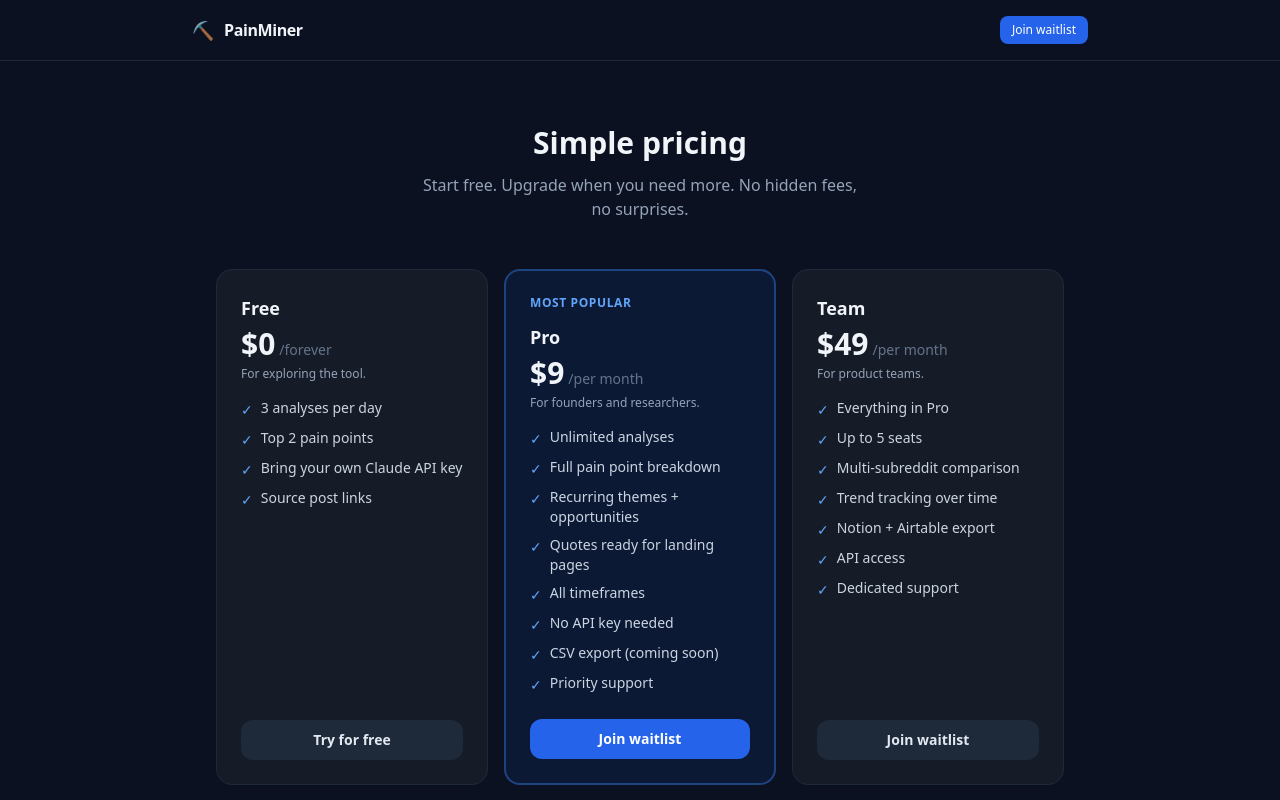
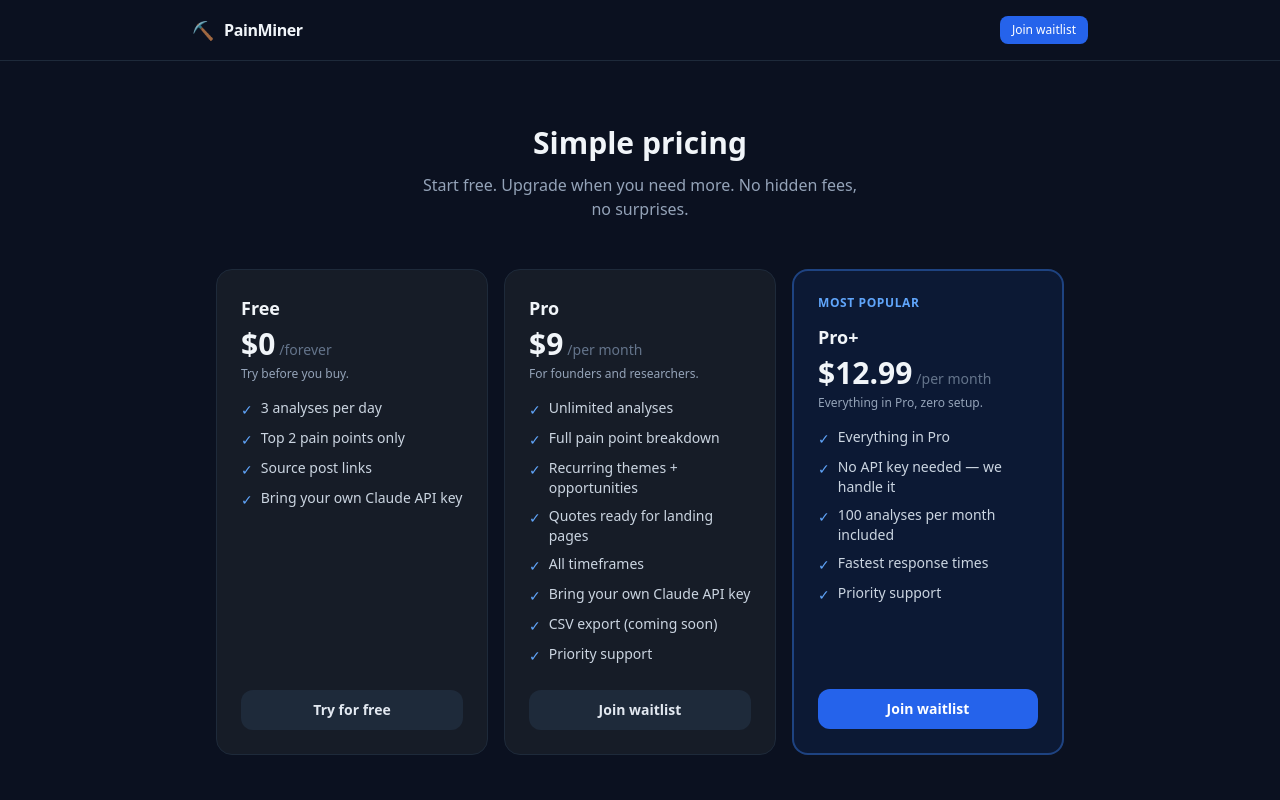
Before and after one commit to Nab20181/Reddit-Pain-Miner, a Next.js app: page /pricing in a window 1280 px wide. Shown: the top 800 px of the page. Built offline with nearby package versions, Linux system fonts and the light colour scheme.

Commit message:
feat: update pricing —  BYOK, .99 Pro+ managed key

```diff
--- a/pages/pricing.js
+++ b/pages/pricing.js
@@ -5,12 +5,12 @@
     name: 'Free',
     price: '$0',
     period: 'forever',
-    description: 'For exploring the tool.',
+    description: 'Try before you buy.',
     features: [
       '3 analyses per day',
-      'Top 2 pain points',
+      'Top 2 pain points only',
+      'Source post links',
       'Bring your own Claude API key',
-      'Source post links',
     ],
     cta: 'Try for free',
     ctaHref: '/',
@@ -27,31 +27,29 @@
       'Recurring themes + opportunities',
       'Quotes ready for landing pages',
       'All timeframes',
-      'No API key needed',
+      'Bring your own Claude API key',
       'CSV export (coming soon)',
       'Priority support',
     ],
     cta: 'Join waitlist',
     ctaHref: '/signup',
-    highlight: true,
+    highlight: false,
   },
   {
-    name: 'Team',
-    price: '$49',
+    name: 'Pro+',
+    price: '$12.99',
     period: 'per month',
-    description: 'For product teams.',
+    description: 'Everything in Pro, zero setup.',
     features: [
       'Everything in Pro',
-      'Up to 5 seats',
-      'Multi-subreddit comparison',
-      'Trend tracking over time',
-      'Notion + Airtable export',
-      'API access',
-      'Dedicated support',
+      'No API key needed — we handle it',
+      '100 analyses per month included',
+      'Fastest response times',
+      'Priority support',
     ],
     cta: 'Join waitlist',
     ctaHref: '/signup',
-    highlight: false,
+    highlight: true,
   },
 ];
 
```
